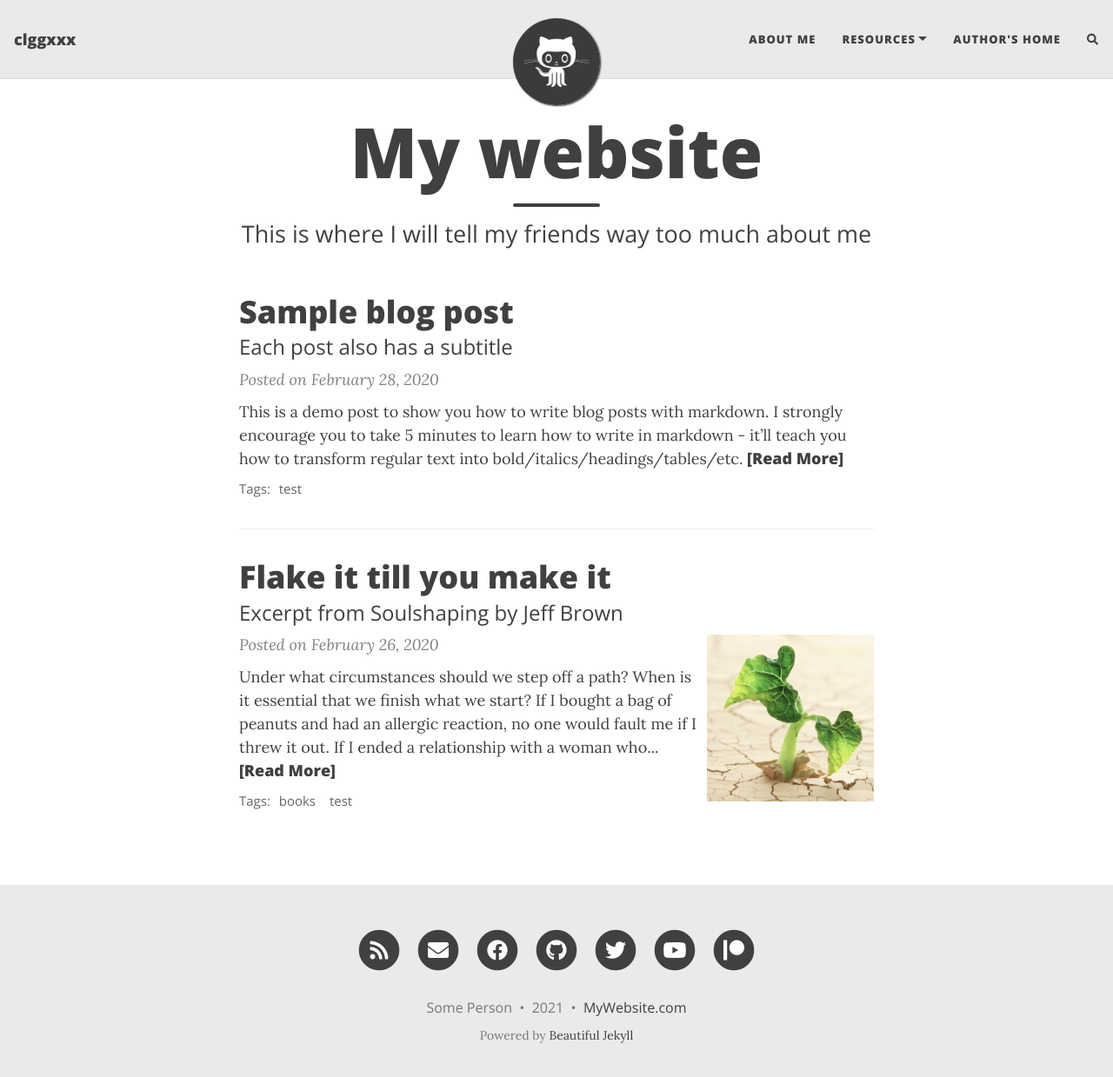
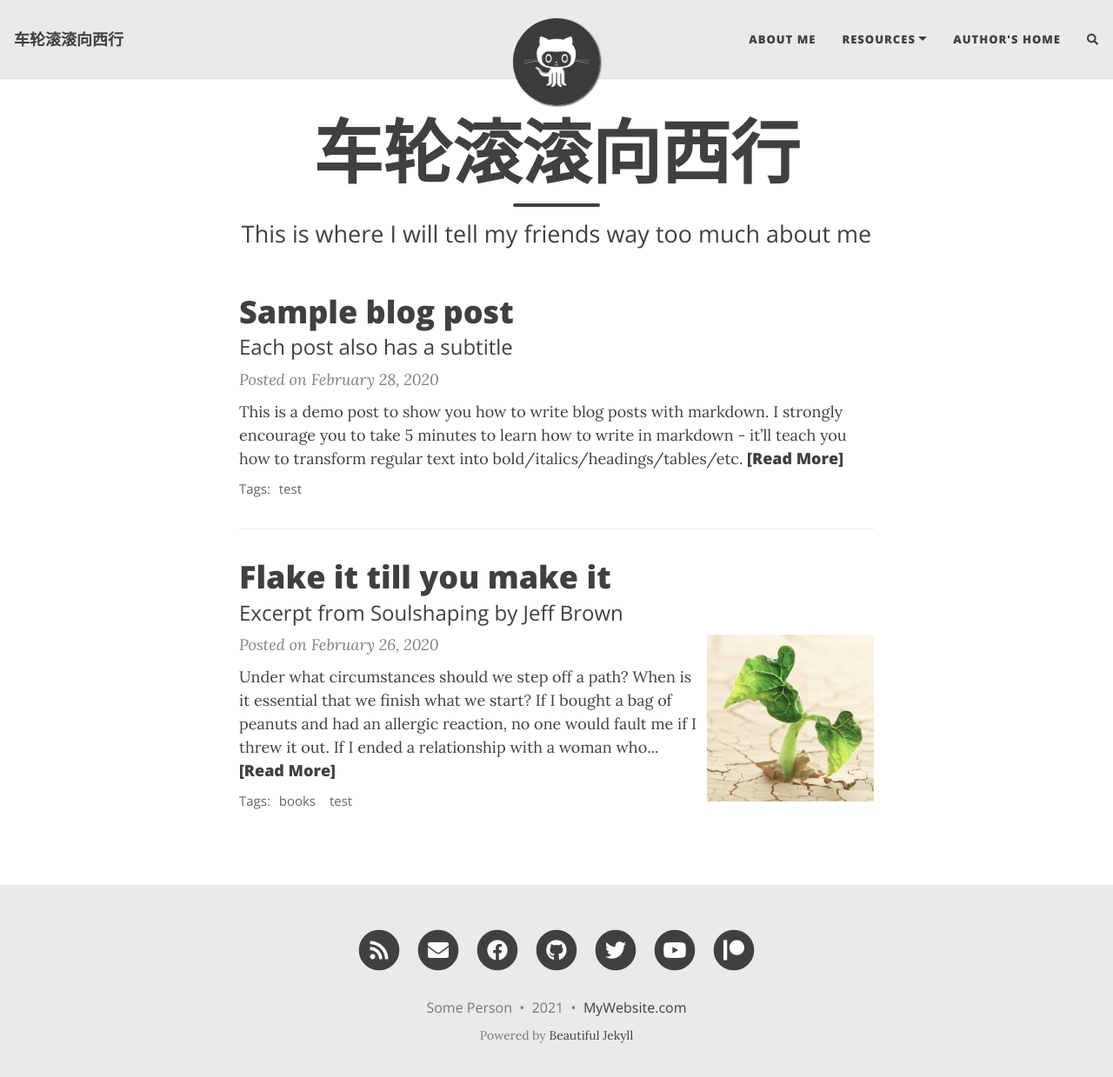
Before and after one commit to clggxxx/clggxxx.github.io, a Jekyll site: the page built from index.html, in a window 1280 px wide and 1252 px high. Shown: the top 1239 px of the window at 87% size. Built offline with Jekyll 4.4.1, drawn with Linux system fonts in a browser that asks for light colours; nearby versions of some CDN libraries; the list of posts is cut into pages by our own code; comment, search, counter and statistics services are not loaded.

Commit message:
修改clggxxx为车轮滚滚向西行

```diff
--- a/_config.yml
+++ b/_config.yml
@@ -6,7 +6,7 @@
 # --- Required options --- #
 
 # Name of website
-title: clggxxx
+title: 车轮滚滚向西行
 
 # Your name to show in the footer
 author: Some Person
--- a/index.html
+++ b/index.html
@@ -1,5 +1,5 @@
 ---
 layout: home
-title: My website
+title: 车轮滚滚向西行
 subtitle: This is where I will tell my friends way too much about me
 ---
```
